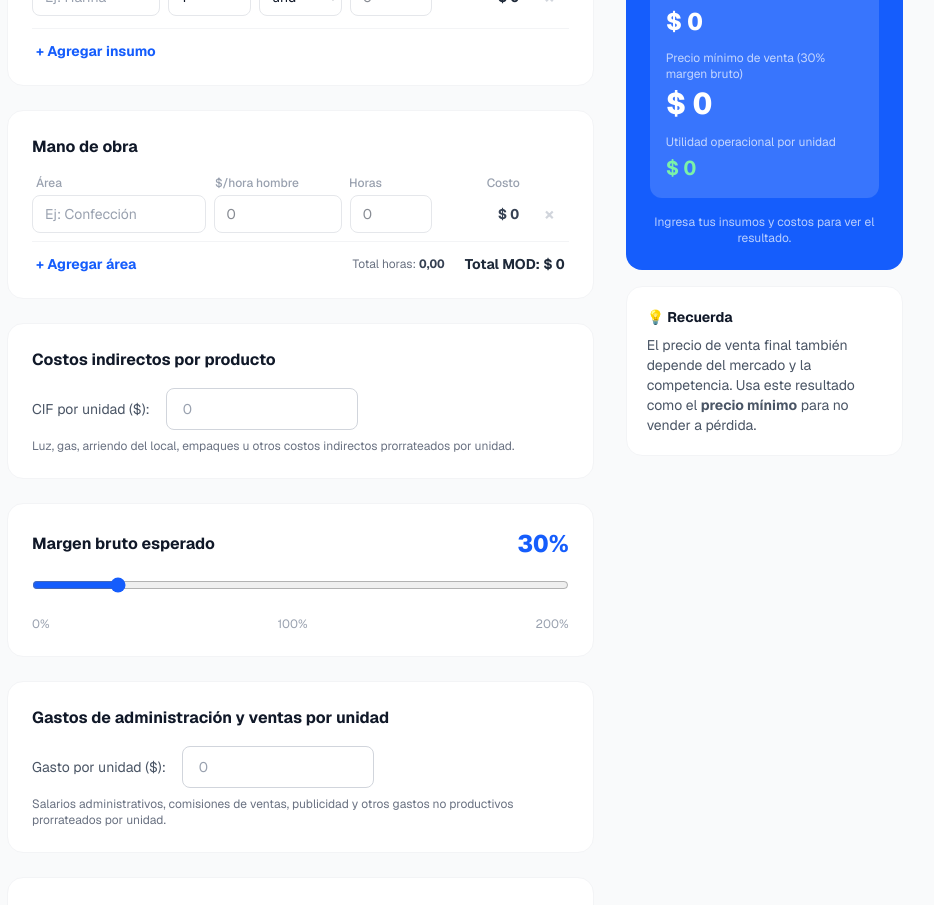
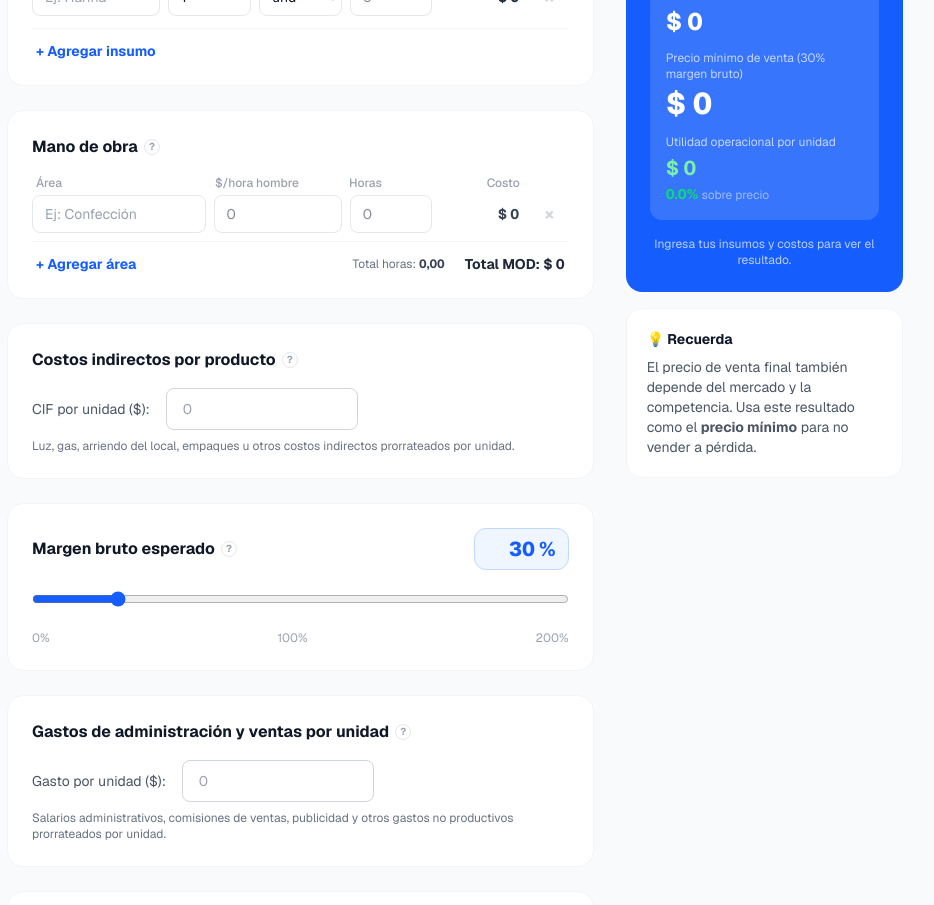
Before and after one commit to weupwealthylife-ops/costeav2, a Next.js app: page /costea/calculadora in a window 1280 px wide. Shown: the part 640-1545 px from the top of the page, without its empty margins (185-1119 px from the left). Built offline with nearby package versions, Linux system fonts and the light colour scheme.

Commit message:
feat(calculadora): margen bruto text+slider input, utilidad % in panel, tooltip icons on all sections

```diff
--- a/src/app/costea/calculadora/page.tsx
+++ b/src/app/costea/calculadora/page.tsx
@@ -171,6 +171,22 @@ function num(s: string) {
   return isNaN(v) ? 0 : v;
 }
 
+// ── Tooltip ───────────────────────────────────────────────────────────────────
+
+function TooltipIcon({ content }: { content: string }) {
+  return (
+    <div className="relative group inline-flex items-center ml-1.5 align-middle">
+      <span className="cursor-help text-[10px] text-gray-400 hover:text-blue-500 border border-gray-200 hover:border-blue-300 rounded-full w-4 h-4 inline-flex items-center justify-center font-bold leading-none transition-colors select-none">
+        ?
+      </span>
+      <div className="absolute bottom-full left-0 mb-2 w-64 bg-gray-900 text-white text-xs rounded-xl p-3 leading-relaxed opacity-0 group-hover:opacity-100 pointer-events-none transition-opacity duration-150 z-30 shadow-xl whitespace-normal">
+        {content}
+        <span className="absolute top-full left-4 border-[5px] border-transparent border-t-gray-900" />
+      </div>
+    </div>
+  );
+}
+
 // ── Component ─────────────────────────────────────────────────────────────────
 
 export default function CalculadoraPage() {
@@ -182,9 +198,10 @@ export default function CalculadoraPage() {
   const [modRows, setModRows] = useState<MODRow[]>(defaultMOD);
   const [cifStr, setCifStr] = useState("");
   const [gastosStr, setGastosStr] = useState("");
-  const [margenBruto, setMargenBruto] = useState(30);
+  const [margenBrutoStr, setMargenBrutoStr] = useState("30");
 
   // ── Calculations ───────────────────────────────────────────────────────────
+  const margenBruto = Math.min(200, Math.max(0, num(margenBrutoStr)));
   const costoMateriaPrima = insumos.reduce(
     (sum, i) => sum + num(i.cantidadStr) * num(i.costoStr),
     0
@@ -416,9 +433,15 @@ export default function CalculadoraPage() {
 
               {/* Materia prima e insumos */}
               <div className="bg-white rounded-2xl p-6 border border-gray-100">
-                <h2 className="font-bold text-gray-900 mb-4">
+                <div className="flex items-center mb-4">
+                  <h2 className="font-bold text-gray-900">
                     {t("Materia prima e insumos", "Raw materials & inputs")}
                   </h2>
+                  <TooltipIcon content={t(
+                    "Incluye todos los materiales que entran directamente al producto: telas, ingredientes, empaques, partes, etc. Ingresa la cantidad y el costo por unidad para calcular el total.",
+                    "Include all materials that go directly into the product: fabrics, ingredients, packaging, parts, etc. Enter quantity and unit cost to calculate the total."
+                  )} />
+                </div>
 
                 <div className="space-y-3">
                   {/* Column headers — desktop */}
@@ -516,7 +539,13 @@ export default function CalculadoraPage() {
 
               {/* Mano de obra */}
               <div className="bg-white rounded-2xl p-6 border border-gray-100">
-                <h2 className="font-bold text-gray-900 mb-4">{t("Mano de obra", "Labor")}</h2>
+                <div className="flex items-center mb-4">
+                  <h2 className="font-bold text-gray-900">{t("Mano de obra", "Labor")}</h2>
+                  <TooltipIcon content={t(
+                    "Costo de las personas que trabajan directamente en producción. Multiplica el valor por hora hombre por las horas que toma fabricar una unidad de producto.",
+                    "Cost of people who work directly in production. Multiply the hourly rate by the hours it takes to produce one unit."
+                  )} />
+                </div>
 
                 <div className="space-y-2">
                   {/* Column headers — desktop */}
@@ -605,9 +634,15 @@ export default function CalculadoraPage() {
 
               {/* CIF */}
               <div className="bg-white rounded-2xl p-6 border border-gray-100">
-                <h2 className="font-bold text-gray-900 mb-4">
+                <div className="flex items-center mb-4">
+                  <h2 className="font-bold text-gray-900">
                     {t("Costos indirectos por producto", "Indirect costs per product")}
                   </h2>
+                  <TooltipIcon content={t(
+                    "Costos que no van al producto directamente pero son necesarios para producir: arriendo, luz, gas, herramientas. Divide el total mensual entre las unidades que produces al mes.",
+                    "Costs not directly in the product but needed to produce: rent, electricity, gas, tools. Divide the monthly total by units produced per month."
+                  )} />
+                </div>
                 <div className="flex flex-col sm:flex-row sm:items-center gap-2 sm:gap-4">
                   <label htmlFor="cif-por-unidad" className="text-sm text-gray-600 sm:whitespace-nowrap">
                     {t("CIF por unidad ($):", "CIF per unit ($):")}
@@ -632,13 +667,35 @@ export default function CalculadoraPage() {
 
               {/* Margen bruto */}
               <div className="bg-white rounded-2xl p-6 border border-gray-100">
-                <div className="flex items-center justify-between mb-4">
+                <div className="flex items-center justify-between mb-5">
+                  <div className="flex items-center">
                     <h2 className="font-bold text-gray-900">
                       {t("Margen bruto esperado", "Expected gross margin")}
                     </h2>
-                  <span className="text-2xl font-extrabold text-blue-600 tabular-nums">
-                    {margenBruto}%
-                  </span>
+                    <TooltipIcon content={t(
+                      "Porcentaje de ganancia sobre el costo de producción. Un margen del 30% significa que vendes a 1.3× el costo. Ajusta según tu industria y competencia.",
+                      "Profit percentage over production cost. A 30% margin means you sell at 1.3× cost. Adjust based on your industry and competition."
+                    )} />
+                  </div>
+                  {/* Numeric input synced with slider */}
+                  <div className="flex items-center gap-1 bg-blue-50 border border-blue-200 rounded-xl px-3 py-1.5">
+                    <input
+                      type="text"
+                      inputMode="decimal"
+                      value={margenBrutoStr}
+                      onChange={(e) => {
+                        const raw = e.target.value;
+                        if (raw === "" || /^\d{0,3}(\.\d{0,1})?$/.test(raw)) setMargenBrutoStr(raw);
+                      }}
+                      onBlur={() => {
+                        const v = Math.min(200, Math.max(0, num(margenBrutoStr)));
+                        setMargenBrutoStr(String(v));
+                      }}
+                      aria-label={t("Margen bruto %", "Gross margin %")}
+                      className="w-12 bg-transparent text-right text-xl font-extrabold text-blue-600 tabular-nums focus:outline-none"
+                    />
+                    <span className="text-xl font-extrabold text-blue-600">%</span>
+                  </div>
                 </div>
 
                 <input
@@ -647,13 +704,13 @@ export default function CalculadoraPage() {
                   max={200}
                   step={5}
                   value={margenBruto}
-                  onChange={(e) => setMargenBruto(Number(e.target.value))}
+                  onChange={(e) => setMargenBrutoStr(e.target.value)}
                   aria-label={t("Margen bruto esperado", "Expected gross margin")}
                   aria-valuetext={`${margenBruto}%`}
                   className="w-full accent-blue-600 focus-visible:outline-none focus-visible:ring-2 focus-visible:ring-blue-500 focus-visible:ring-offset-2 rounded"
                 />
 
-                {/* Benchmark markers below slider */}
+                {/* Benchmark markers */}
                 {benchmark ? (
                   <div className="relative h-7 mt-1 mb-1">
                     <div
@@ -688,9 +745,15 @@ export default function CalculadoraPage() {
 
               {/* Gastos admon */}
               <div className="bg-white rounded-2xl p-6 border border-gray-100">
-                <h2 className="font-bold text-gray-900 mb-4">
+                <div className="flex items-center mb-4">
+                  <h2 className="font-bold text-gray-900">
                     {t("Gastos de administración y ventas por unidad", "Admin & sales expenses per unit")}
                   </h2>
+                  <TooltipIcon content={t(
+                    "Salarios administrativos, comisiones de ventas, publicidad, transporte y otros gastos que no son de producción. Prorratea el total mensual entre las unidades que produces.",
+                    "Admin salaries, sales commissions, advertising, delivery, and other non-production expenses. Allocate the monthly total across the units you produce."
+                  )} />
+                </div>
                 <div className="flex flex-col sm:flex-row sm:items-center gap-2 sm:gap-4">
                   <label htmlFor="gastos-admon" className="text-sm text-gray-600 sm:whitespace-nowrap">
                     {t("Gasto por unidad ($):", "Expense per unit ($):")}
@@ -716,7 +779,13 @@ export default function CalculadoraPage() {
               {/* Utilidad operacional */}
               <div className="bg-white rounded-2xl p-6 border border-gray-100">
                 <div className="mb-5">
+                  <div className="flex items-center">
                     <h2 className="font-bold text-gray-900">{t("Utilidad operacional", "Operating profit")}</h2>
+                    <TooltipIcon content={t(
+                      "Lo que queda después de restar todos los costos (producción + gastos admin y ventas) al precio de venta. Si es negativo, estás vendiendo a pérdida.",
+                      "What remains after subtracting all costs (production + admin & sales) from the selling price. If negative, you are selling at a loss."
+                    )} />
+                  </div>
                   <p className="text-xs text-gray-400 mt-0.5">
                     {t("Margen bruto − Gastos de administración y ventas", "Gross margin − Admin & sales expenses")}
                   </p>
@@ -848,6 +917,12 @@ export default function CalculadoraPage() {
                     >
                       {fmt(utilidadOperacional)}
                     </div>
+                    <div className={`text-sm font-semibold tabular-nums mt-0.5 ${utilidadOperacional >= 0 ? "text-green-400" : "text-red-400"}`}>
+                      {utilidadOperacionalPct.toFixed(1)}%{" "}
+                      <span className="font-normal text-xs text-white/50">
+                        {t("sobre precio", "of price")}
+                      </span>
+                    </div>
                   </div>
                 </div>
 
```
Lines whose indentation alone changed are shown as unchanged.
